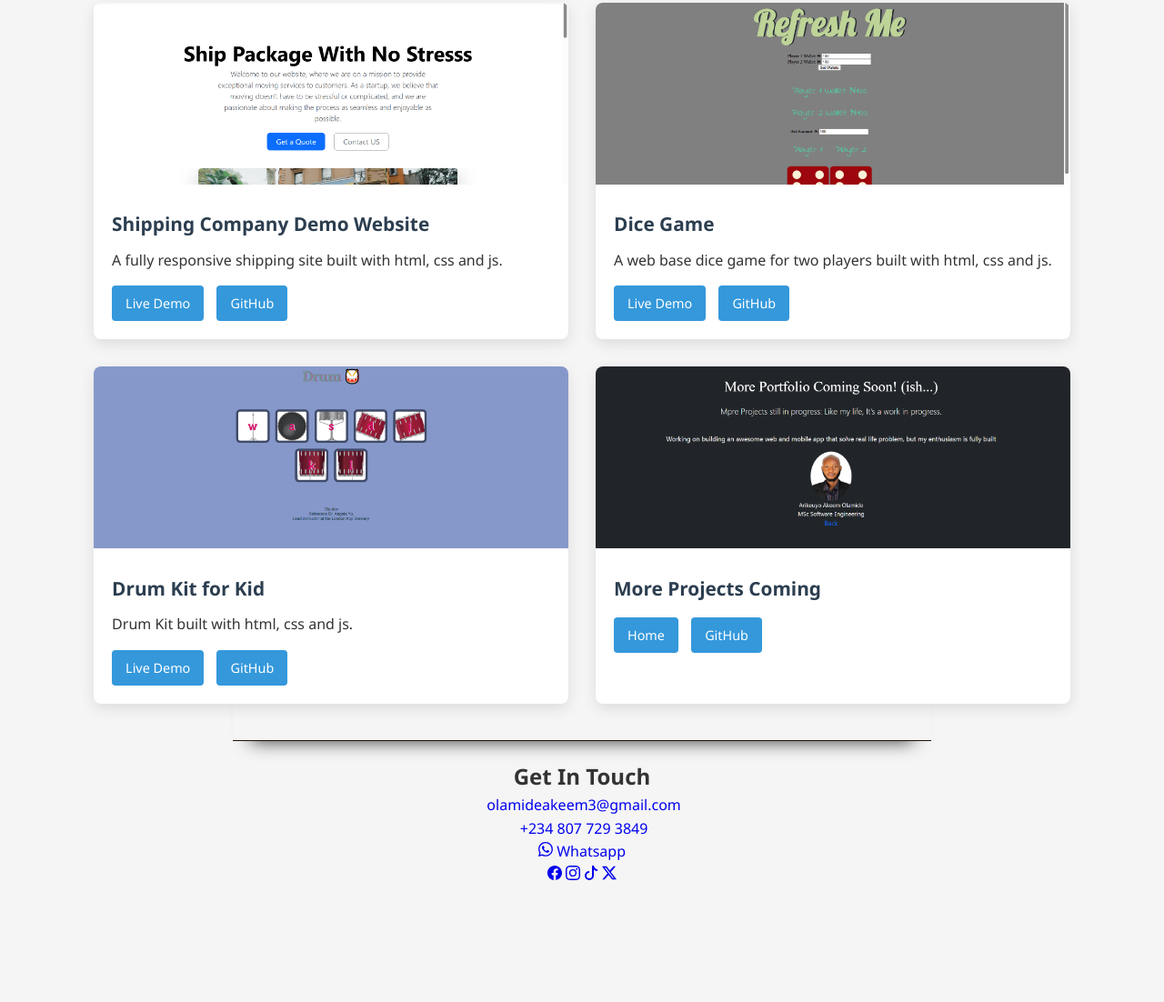
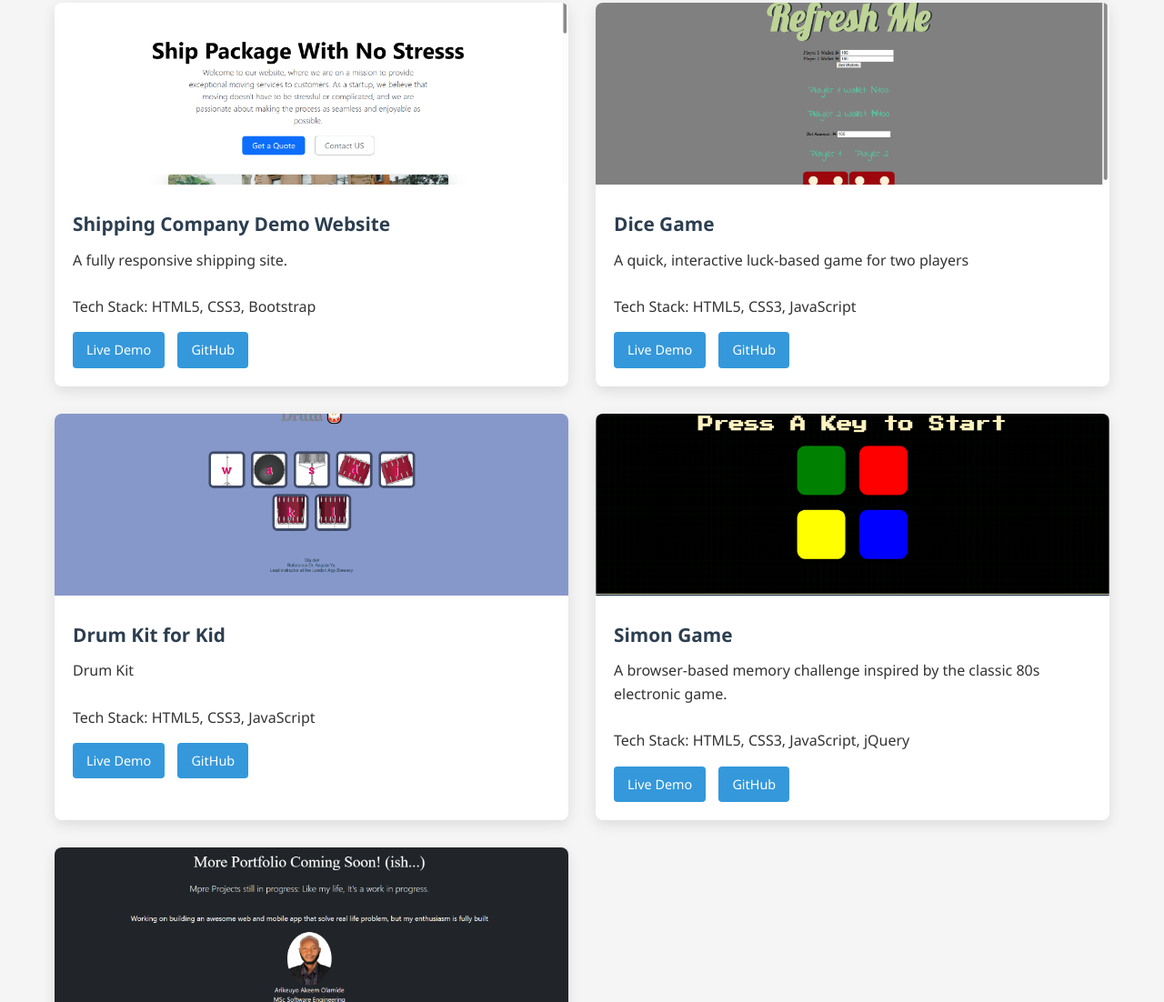
Before and after one commit to hunchoola/portfolio, a plain HTML site: page index.html in a window 1280 px wide. Shown: the part 382-1484 px from the top of the page at 91% size. Before the commit the page ends 1378 px from the top, so only its background shows below. Drawn offline with Linux system fonts and the light colour scheme.

Commit message:
add new project

```diff
--- a/index.html
+++ b/index.html
@@ -32,9 +32,8 @@
             />
             <div class="project-info">
               <h3 class="project-title">Shipping Company Demo Website</h3>
-              <p>
-                A fully responsive shipping site built with html, css and js.
-              </p>
+              <p>A fully responsive shipping site.</p>
+              <br />Tech Stack: HTML5, CSS3, Bootstrap
               <div class="project-links">
                 <a href="https://hunchoola.github.io/Olaship/?" target="_blank"
                   >Live Demo</a
@@ -55,10 +54,8 @@
             />
             <div class="project-info">
               <h3 class="project-title">Dice Game</h3>
-              <p>
-                A web base dice game for two players built with html, css and
-                js.
-              </p>
+              <p>A quick, interactive luck-based game for two players</p>
+              <br />Tech Stack: HTML5, CSS3, JavaScript
               <div class="project-links">
                 <a href="https://hunchoola.github.io/Dice_Game/" target="_blank"
                   >Live Demo</a
@@ -79,7 +76,8 @@
             />
             <div class="project-info">
               <h3 class="project-title">Drum Kit for Kid</h3>
-              <p>Drum Kit built with html, css and js.</p>
+              <p>Drum Kit</p>
+              <br />Tech Stack: HTML5, CSS3, JavaScript
               <div class="project-links">
                 <a href="https://hunchoola.github.io/drumkitts/" target="_blank"
                   >Live Demo</a
@@ -91,6 +89,30 @@
             </div>
           </div>
           <!-- Project 4 -->
+          <div class="project-card">
+            <img
+              src="./images/simon pics.png"
+              alt="Project 4"
+              class="project-img"
+            />
+            <div class="project-info">
+              <h3 class="project-title">Simon Game</h3>
+              <p>
+                A browser-based memory challenge inspired by the classic 80s
+                electronic game.
+              </p>
+              <br />Tech Stack: HTML5, CSS3, JavaScript, jQuery
+              <div class="project-links">
+                <a href="https://hunchoola.github.io/drumkitts/" target="_blank"
+                  >Live Demo</a
+                >
+                <a href="https://github.com/hunchoola/drumkitts" target="_blank"
+                  >GitHub</a
+                >
+              </div>
+            </div>
+          </div>
+          <!-- Project 5 -->
           <div class="project-card">
             <img
               src="./images/more project.png"
```
Also changed, not shown: images/simon pics.png (added).
